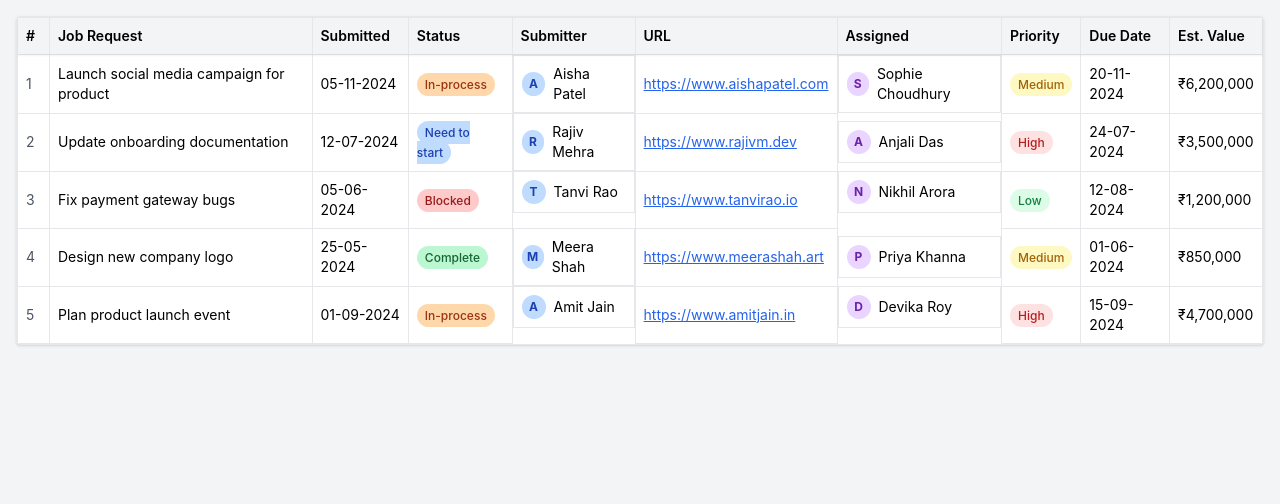
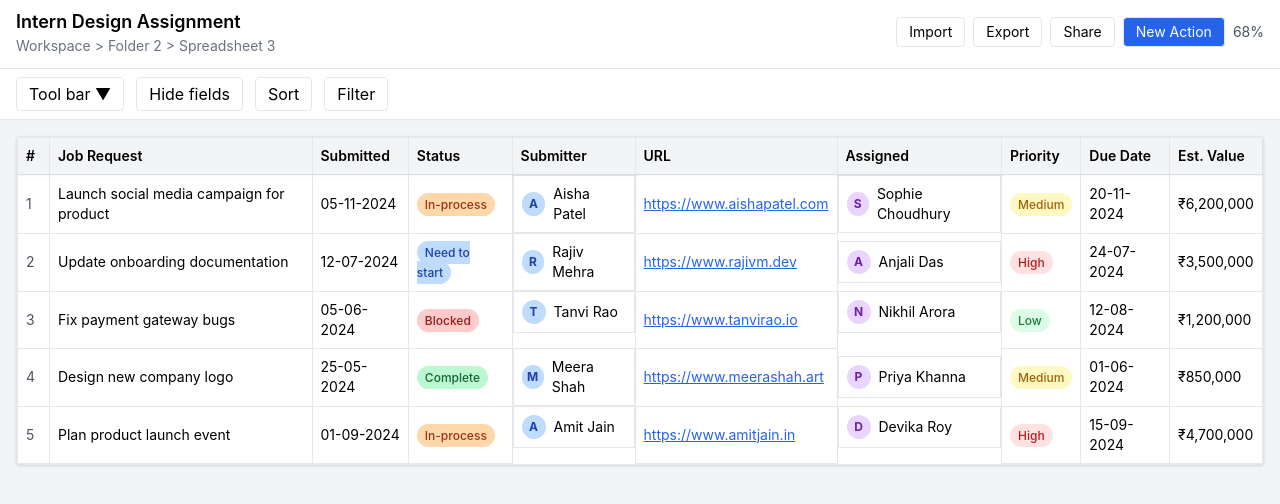
Before and after one commit to hellobro12/spreadsheet-ui, a React (Create React App) app: page / in a window 1280 px wide. Shown: the top 504 px of the page. Built offline with nearby package versions, Linux system fonts and the light colour scheme.

Commit message:
Added interactivity to toolbar buttons with console logs

```diff
--- a/package.json
+++ b/package.json
@@ -13,6 +13,7 @@
     "@types/react-dom": "^19.1.6",
     "react": "^19.1.0",
     "react-dom": "^19.1.0",
+    "react-icons": "^5.5.0",
     "react-scripts": "5.0.1",
     "typescript": "^4.9.5",
     "web-vitals": "^2.1.4"
--- a/src/App.tsx
+++ b/src/App.tsx
@@ -1,9 +1,13 @@
+import React from 'react';
+import HeaderBar from './components/HeaderBar';
+import Toolbar from './components/Toolbar';
 import SpreadsheetTable from './components/SpreadsheetTable';
-
 
 function App() {
   return (
     <div className="min-h-screen bg-gray-100">
+      <HeaderBar />
+      <Toolbar />
       <div className="p-4">
         <SpreadsheetTable />
       </div>
--- /dev/null
+++ b/src/components/HeaderBar.tsx
@@ -0,0 +1,30 @@
+import React from 'react';
+
+export default function HeaderBar() {
+  return (
+    <div className="bg-white border-b shadow px-4 py-2">
+      {/* Top Section */}
+      <div className="flex items-center justify-between text-sm mb-1">
+        {/* Left: Title & Path */}
+        <div>
+          <h1 className="text-lg font-semibold">Intern Design Assignment</h1>
+          <p className="text-gray-500">Workspace &gt; Folder 2 &gt; Spreadsheet 3</p>
+        </div>
+
+        {/* Right: Buttons + User Info */}
+        <div className="flex items-center gap-2">
+          <button className="px-3 py-1 border rounded hover:bg-gray-100">Import</button>
+          <button className="px-3 py-1 border rounded hover:bg-gray-100">Export</button>
+          <button className="px-3 py-1 border rounded hover:bg-gray-100">Share</button>
+          <button className="px-3 py-1 border rounded bg-blue-600 text-white hover:bg-blue-700">
+            New Action
+          </button>
+          <span className="text-sm text-gray-600">68%</span>
+          {/* Removed FaUserCircle */}
+        </div>
+      </div>
+
+
+    </div>
+  );
+}
--- /dev/null
+++ b/src/components/Toolbar.tsx
@@ -0,0 +1,40 @@
+import React from 'react';
+
+export default function Toolbar() {
+  // Handler to log button clicks
+  const handleClick = (name: string) => {
+    console.log(`${name} button clicked`);
+  };
+
+  return (
+    <div className="bg-white border-b px-4 py-2 flex gap-3">
+      <button
+        onClick={() => handleClick('Tool bar')}
+        className="px-3 py-1 border rounded hover:bg-gray-100"
+      >
+        Tool bar ▼
+      </button>
+
+      <button
+        onClick={() => handleClick('Hide fields')}
+        className="px-3 py-1 border rounded hover:bg-gray-100"
+      >
+        Hide fields
+      </button>
+
+      <button
+        onClick={() => handleClick('Sort')}
+        className="px-3 py-1 border rounded hover:bg-gray-100"
+      >
+        Sort
+      </button>
+
+      <button
+        onClick={() => handleClick('Filter')}
+        className="px-3 py-1 border rounded hover:bg-gray-100"
+      >
+        Filter
+      </button>
+    </div>
+  );
+}
```
Also changed, not shown: 1 other file (tests, documents, lock files or other folders).
